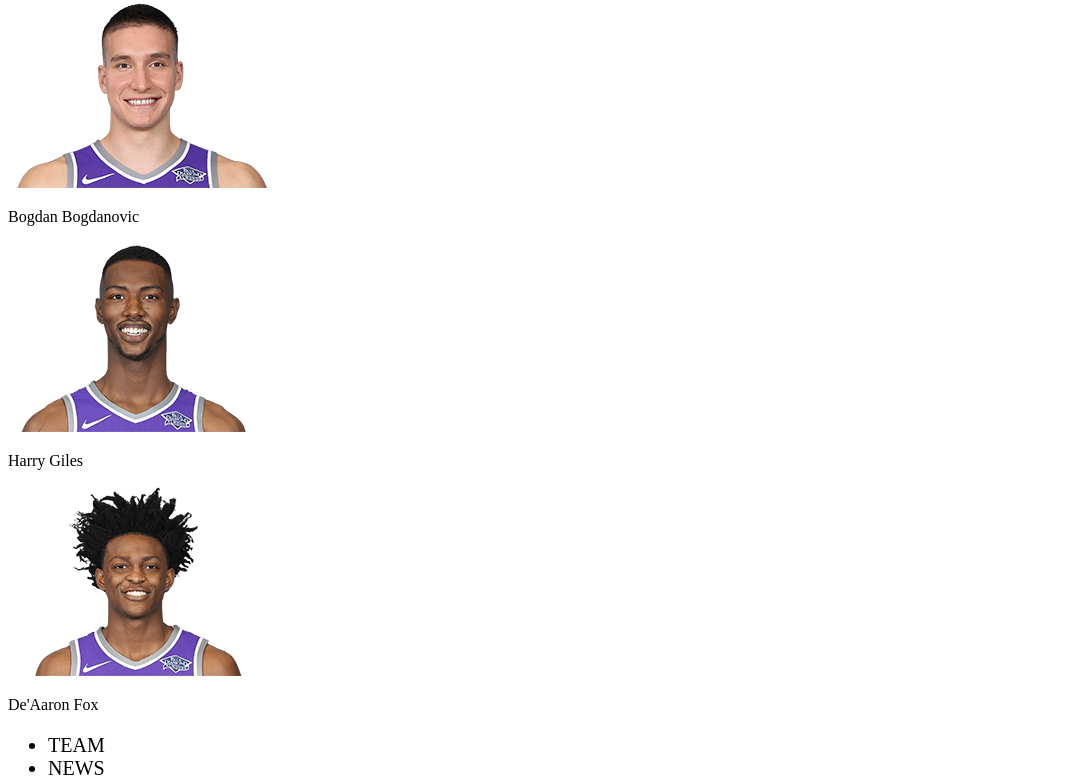
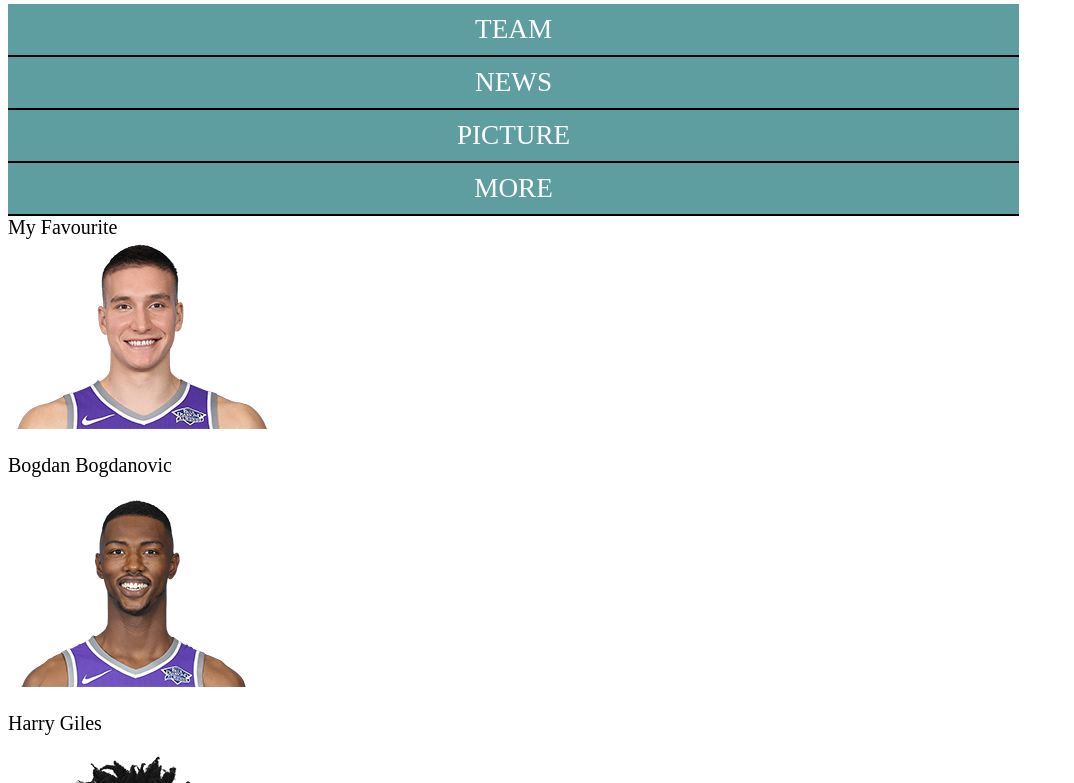
Before and after one commit to KevinXu17/firstweb, a plain HTML site: page gokings.html in a window 1280 px wide. Shown: the part 550-1333 px from the top of the page, without its empty margins (0-1074 px from the left). Drawn offline with nearby package versions, Linux system fonts and the light colour scheme.

Commit message:
change nav

```diff
--- a/index.html
+++ b/gokings.html
@@ -19,7 +19,15 @@
 
 <h1> Go <span id="keyword">Kings </span> 2018 </h1>
 
-<div class = “nav”>
+<div class="nav">
+<ul>
+ <li> TEAM </li>
+ <li> NEWS </li>
+ <li> PICTURE </li>
+ <li> MORE </li>
+</ul>
+</div>
+
   <div class="wrapper">
     <div class="image-area">
       <div class="image-text">
@@ -47,15 +55,9 @@
     </div>
     </div>
     </div>
-   </div>
-  <ul>
-    <li> TEAM </li>
-    <li> NEWS </li>
-    <li> PICTURE </li>
-    <li> MORE </li>
-  </ul>
-</div>
-</div>
+
+
+
 
 
 <form>
--- a/style.css
+++ b/style.css
@@ -1,3 +1,9 @@
+
+body{
+  background-color: white;
+  color:black;
+  font-size: 20px;
+}
 
 h1{
   font-family: 'Open Sans', sans-serif;
@@ -15,6 +21,29 @@ h2 {color: red;
     line-height: 40px;
   }
 
+  .nav {
+    background-color: cadetblue;
+    color: white;
+    width: 80%;
+  }
+
+  .nav ul{
+    margin: 0px;
+    padding: 0px;
+    list-style-type: none;
+  }
+
+  .nav ul li{
+    padding: 10px;
+    text-align: center;
+    font-size: 1.7rem;
+    border-bottom:  2px solid black;
+    transition: background-color 0.9s;
+  }
+
+.nav ul li:hover {
+  background-color: red;
+}
 
 .welcometext {
   position:absolute;
```
